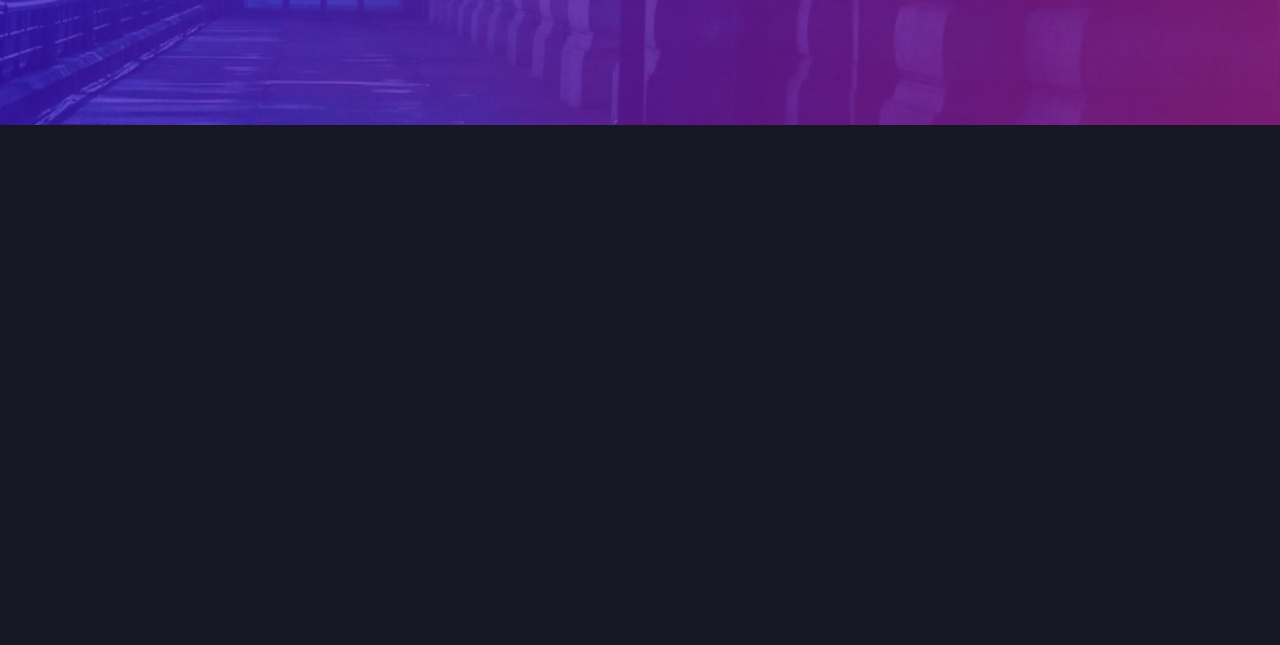
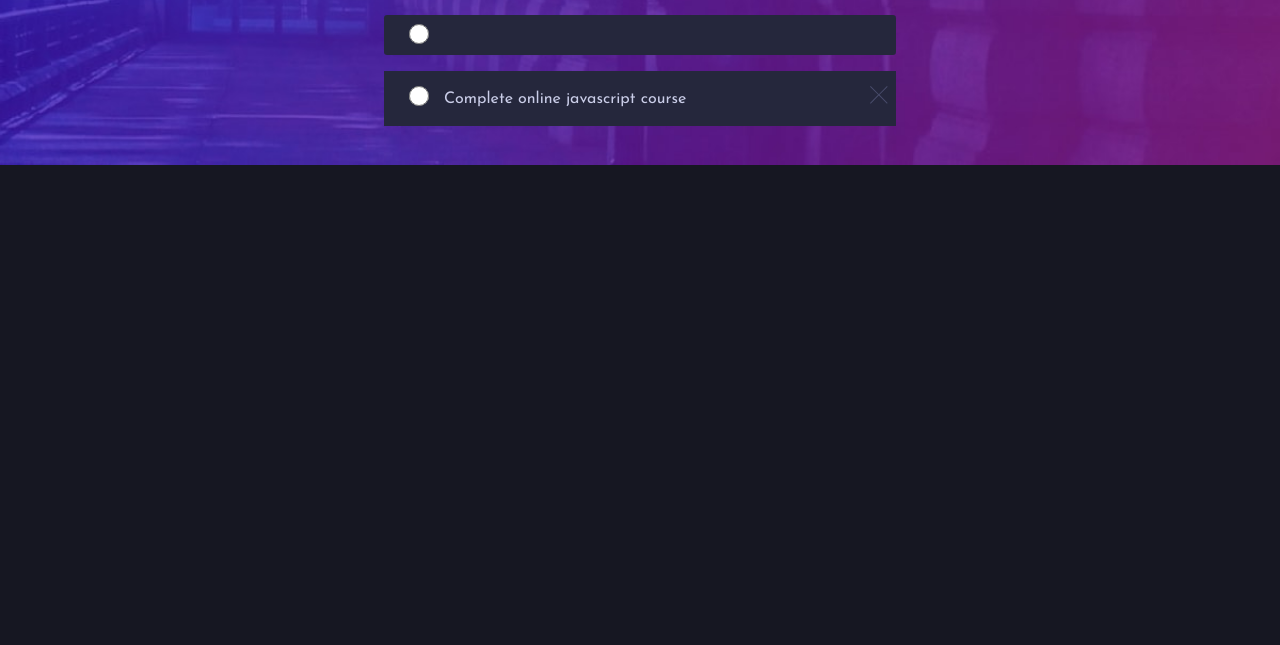
Before and after one commit to samseen/todo-app, a plain HTML site: page index.html in a window 1280 px wide. Shown: the part 155-800 px from the top of the page. Drawn offline with Linux system fonts and the light colour scheme.

Commit message:
Created one of the dynamically generated todos.

```diff
--- a/index.html
+++ b/index.html
@@ -37,6 +37,18 @@
         <input class="check-todo" type="radio" name="" id="">
         <input class="current-item" type="text">
       </div>
+
+      <div class="todo-list">
+        <div class="todo-item">
+          <div class="text-component">
+            <input class="check-todo adjust-to-board" type="radio" name="" id="">
+            <p class="m-l-20 item-text">Complete online javascript course</p>
+          </div>
+          <div class="img-icon">
+            <img src="images/icon-cross.svg" alt="">
+          </div>
+        </div>
+      </div>
     </div>
   </div>
   <!-- Todo -->
--- a/style.scss
+++ b/style.scss
@@ -23,7 +23,7 @@ body {
 
 .container {
     display: grid;
-    grid-template-rows: 35% auto;
+    grid-template-rows: 40% auto;
     grid-template-areas:
         "ha"
         "hb";
@@ -61,6 +61,7 @@ body {
 .main-content {
     position: absolute;
     width: 40%;
+    margin-top: 4rem;
 }
 
 .header-text {
@@ -122,3 +123,33 @@ input[type="radio"]{
     cursor: pointer;
     filter: grayscale(1);
 }
+
+.todo-item {
+    background: $very-dark-desaturated-blue;
+    height: 55px;
+    display: flex;
+    justify-content: space-between;
+    align-items: center;
+    margin-top: 1rem;
+    // padding-left: 60px;
+    // padding-right: 60px;
+    width: 100%;
+}
+
+.text-component {
+    position: relative;
+}
+
+.adjust-to-board {
+    position: absolute;
+    top: 8px;
+    left: 20px;
+}
+
+.m-l-20 {
+    margin-left: 60px;
+}
+
+.item-text {
+    color: $light-grayish-blue;
+}
```
Also changed, not shown: css/style.css.
